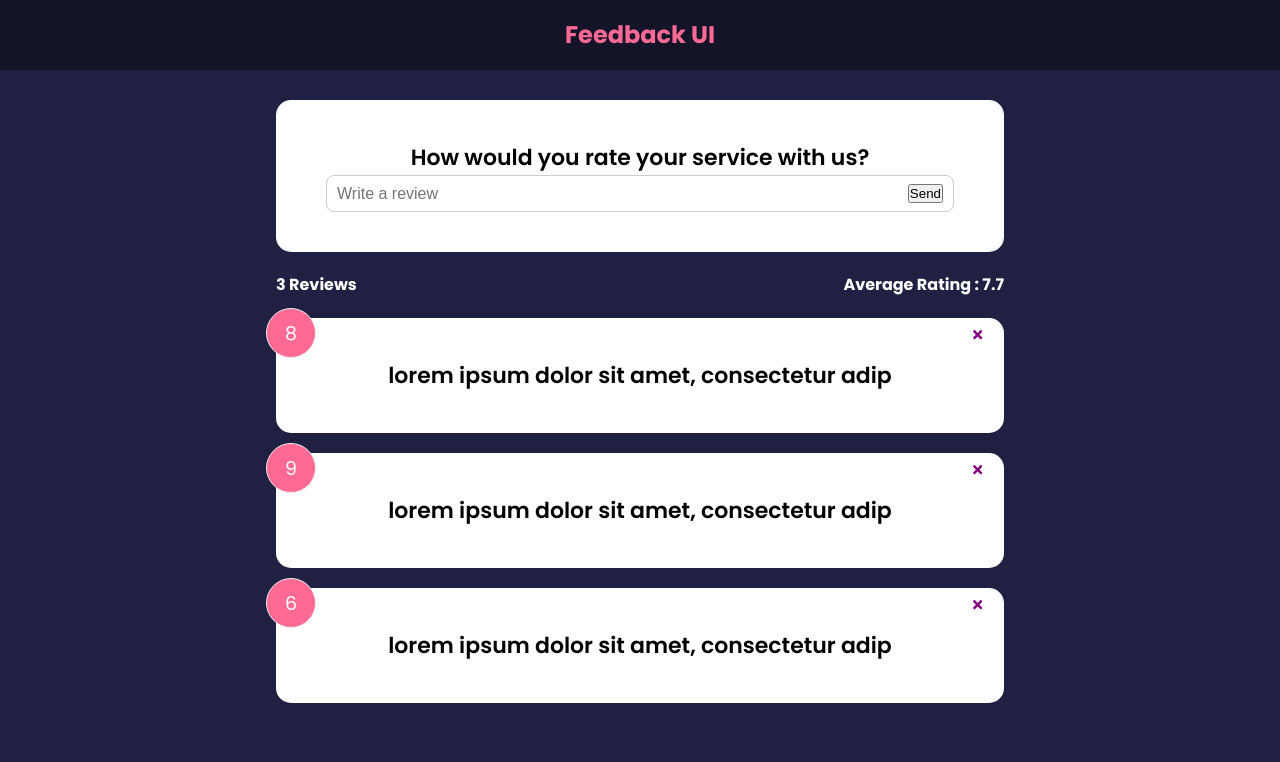
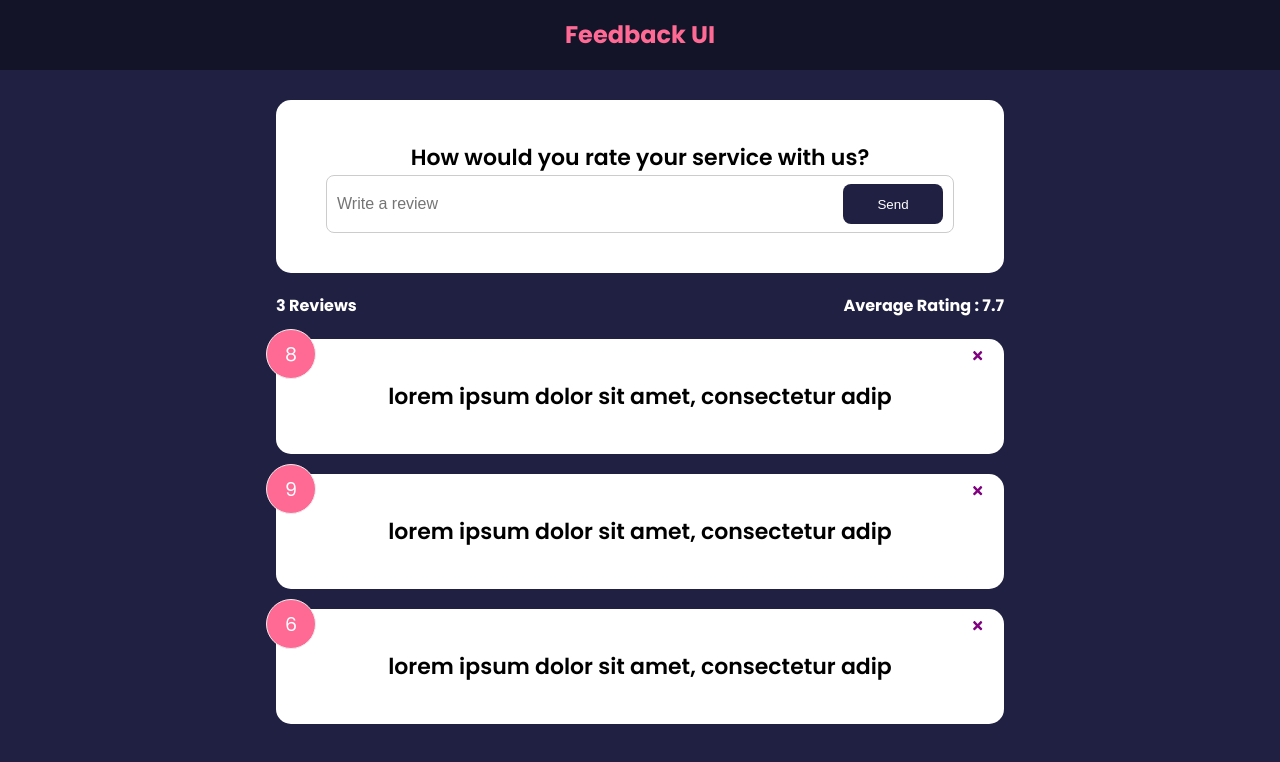
Before and after one commit to Eshwar17/Feedback-App, a React (Create React App) app: page / in a window 1280 px wide. Shown: the top 762 px of the page. Built offline with nearby package versions, Linux system fonts and the light colour scheme.

Commit message:
Created Custom Button component

```diff
--- a/src/components/FeedbackForm.jsx
+++ b/src/components/FeedbackForm.jsx
@@ -1,5 +1,6 @@
 import React, {useState} from 'react'
 import Card from './shared/Card'
+import Button from './shared/Button';
 
 function FeedbackForm() {
     const [text, setText] = useState('');
@@ -13,7 +14,7 @@
         <h2>How would you rate your service with us?</h2>
         <div className='input-group'>
             <input onChange={handleTextChange} type="text" value={text} placeholder='Write a review' />
-            <button type='submit'>Send</button>
+            <Button type='submit'>Send</Button>
         </div>
       </form>
     </Card>
--- /dev/null
+++ b/src/components/shared/Button.jsx
@@ -0,0 +1,16 @@
+import React from 'react'
+
+function Button({children, version, type, isDisabled}) {
+  return (
+    <button type={type} disabled={isDisabled} className={`btn btn-${version}`}>
+      {children}
+    </button>
+  )
+}
+Button.defaultProps = {
+    version: 'primary',
+    type: 'button',
+    isDisabled: false
+}
+
+export default Button
```
